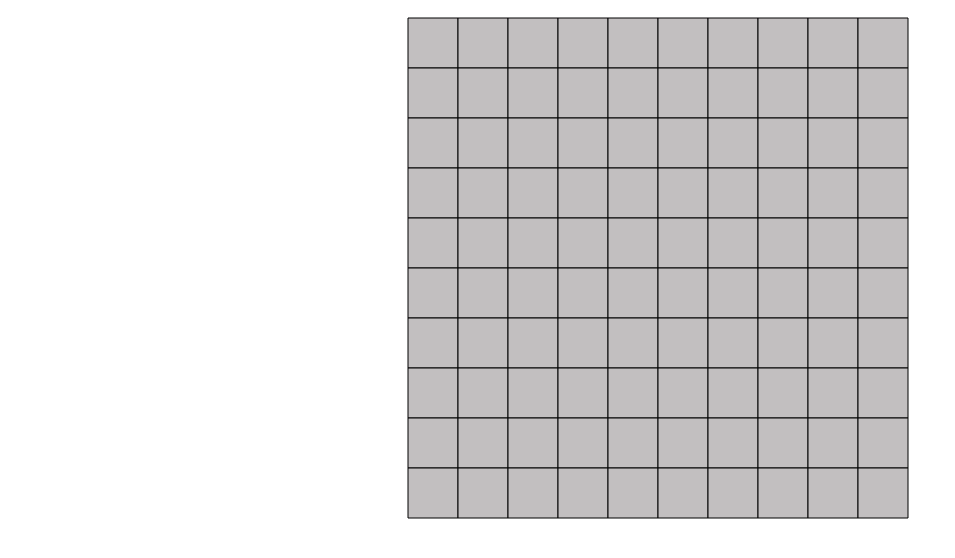
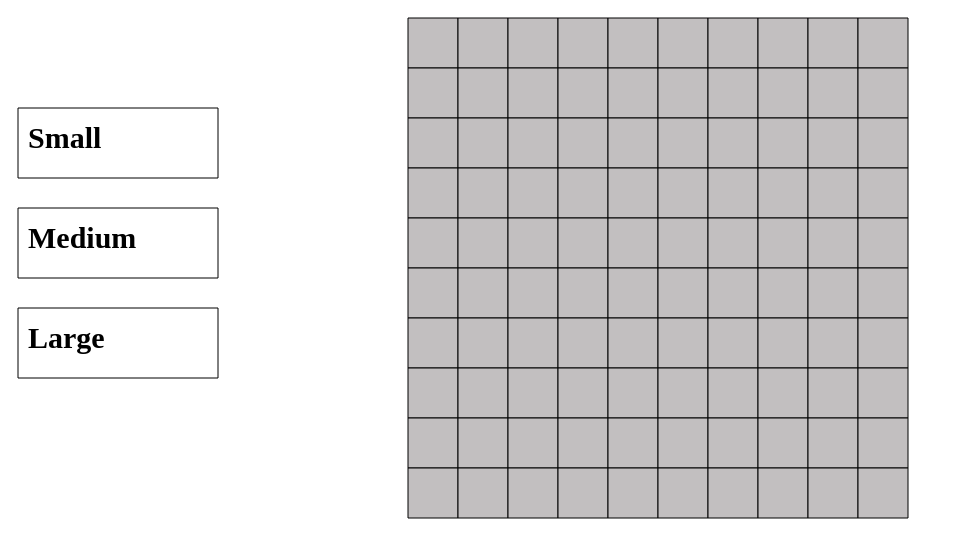
Before and after one commit to gandh99/MinesweeperJS, a plain HTML site: page index.html in a window 1280 px wide. Shown: the whole page, without its empty margins (0-955 px from the left). Drawn offline with Linux system fonts and the light colour scheme.

Commit message:
Added size buttons

```diff
--- a/scripts/CellDrawer.js
+++ b/scripts/CellDrawer.js
@@ -22,19 +22,22 @@ export default class CellDrawer {
         if (currentCellState == CellState.UNREVEALED) {
             return;
         } else if (currentCellState == CellState.REVEALED_SAFE) {
-            this.drawText(x, y, value);
+            this.drawText(x, y, width, value);
         } else if (currentCellState == CellState.REVEALED_MINE) {
             this.drawMine(x, y, width);
         }
 
     }
 
-    drawText(x, y, value) {
+    drawText(x, y, width, value) {
         let canvas = document.getElementById('canvas');
         let ctx = canvas.getContext('2d');
         ctx.fillStyle = getTextColour(value);
-        ctx.font = 'bold 30px serif';
-        ctx.fillText(value, x + 17, y + 35);
+
+        // Determine the size and placement of the value
+        let fontSize = 0.7 * width;
+        ctx.font = 'bold ' + fontSize + 'px' + ' serif';
+        ctx.fillText(value, x + fontSize/2, y + fontSize);
     }
 
     drawMine(x, y, width) {
--- /dev/null
+++ b/scripts/gameManager.js
@@ -0,0 +1,27 @@
+import Board from "./Board.js";
+
+let canvas = document.getElementById('canvas');
+let ctx = canvas.getContext('2d');
+
+export default function startGame() {
+    // Global variables
+    let width = 50;
+    let startX = 400;
+    let startY = 10;
+    let numOfRows = 10;
+    let numOfCols = 10;
+    let percentageOfMines = 0.2;
+
+    let board = new Board(numOfRows, numOfCols, percentageOfMines, startX, startY, width);
+    board.init();
+    board.render();
+
+    // Listen for clicks
+    canvas.addEventListener('click', function (event) {
+        let elemLeft = canvas.offsetLeft,
+            elemTop = canvas.offsetTop,
+            x = event.pageX - elemLeft,
+            y = event.pageY - elemTop;
+        board.select(x, y);
+    }, false);
+}
--- a/scripts/index.js
+++ b/scripts/index.js
@@ -1,4 +1,4 @@
-import Board from "./Board.js";
+import startGame from "./gameManager.js";
 
 // Resize canvas
 let canvas = document.getElementById('canvas');
@@ -6,23 +6,38 @@ let ctx = canvas.getContext('2d');
 ctx.canvas.width = window.innerWidth;
 ctx.canvas.height = window.innerHeight;
 
-// Global variables
-let width = 50;
-let startX = 400;
-let startY = 10;
-let numOfRows = 10;
-let numOfCols = 10;
-let percentageOfMines = 0.2;
+// Draw size buttons
+let startX = 10;
+let startY = 100;
+let sizeButtonVerticalMargin = 100;
 
-let board = new Board(numOfRows, numOfCols, percentageOfMines, startX, startY, width);
-board.init();
-board.render();
+drawSizeButton(startX, startY, 200, 70, "Small");
+drawSizeButton(startX, startY + sizeButtonVerticalMargin, 200, 70, "Medium");
+drawSizeButton(startX, startY + 2 * sizeButtonVerticalMargin, 200, 70, "Large");
 
-// Listen for clicks
+function drawSizeButton(startX, startY, width, height, text) {
+    // Draw the button
+    ctx.beginPath();
+    ctx.fillStyle = "white";
+    ctx.rect(startX, startY, width, height);
+    ctx.fill();
+    ctx.lineWidth = 1;
+    ctx.strokeStyle = 'black';
+    ctx.stroke();
+    ctx.fillStyle = "black";
+    ctx.font = 'bold 30px serif';
+    ctx.fillText(text, startX + 10, startY + 40);
+
+    // Add click functionality
     canvas.addEventListener('click', function (event) {
         let elemLeft = canvas.offsetLeft,
             elemTop = canvas.offsetTop,
             x = event.pageX - elemLeft,
             y = event.pageY - elemTop;
-    board.select(x, y);
+        if (x > startX && x < startX + width && y > startY && y < startY + height) {
+            alert(text);
+        }
     }, false);
+}
+
+startGame();
--- a/styles/index.css
+++ /dev/null
@@ -1,5 +0,0 @@
-#canvas {
-    /* background-color: rebeccapurple;
-    height: 100px;
-    width: 100px; */
-}
```
Also changed, not shown: index.html (+3 -0 lines). Lines whose indentation alone changed are shown as unchanged.
